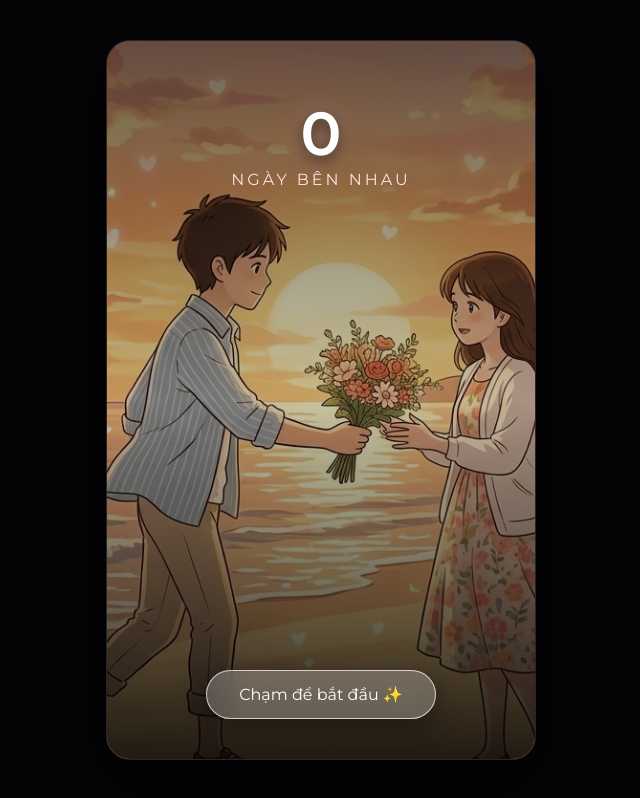
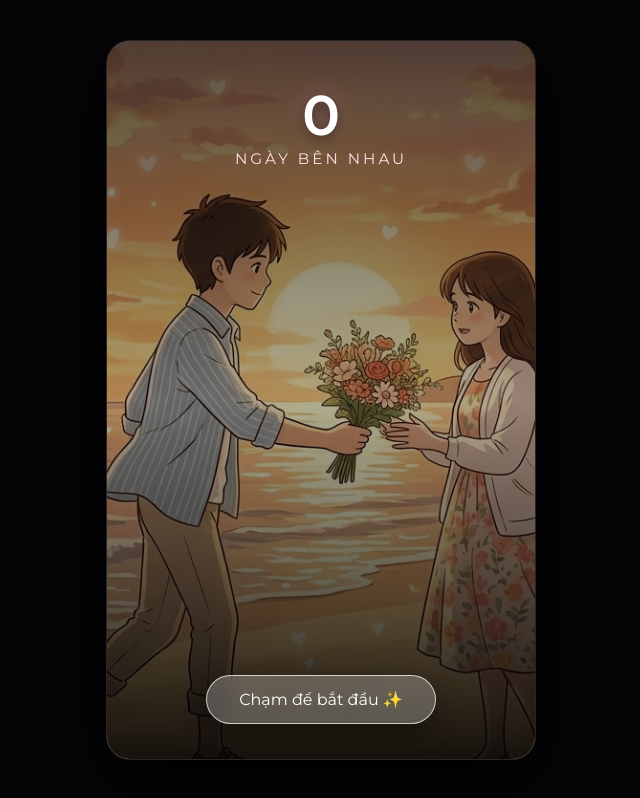
Before and after one commit to tientrung2508/ki-niem-1-nam-ben-nhau, a plain HTML site: page index.html in a window 1280 px wide. Shown: the whole page, without its empty margins (319-959 px from the left). Drawn offline with Linux system fonts and the light colour scheme.

Commit message:
Update index.html

```diff
--- a/index.html
+++ b/index.html
@@ -33,7 +33,7 @@
       flex-direction: column;
       align-items: center;
       justify-content: space-between;
-      padding: 30px 20px;
+      padding: 25px 20px;
     }
 
     .bg-image-wrapper {
@@ -60,7 +60,7 @@
     .overlay {
       position: absolute;
       top: 0; left: 0; width: 100%; height: 100%;
-      background: linear-gradient(to bottom, rgba(0,0,0,0.5) 0%, rgba(0,0,0,0.1) 50%, rgba(0,0,0,0.85) 100%);
+      background: linear-gradient(to bottom, rgba(0,0,0,0.6) 0%, rgba(0,0,0,0.2) 50%, rgba(0,0,0,0.9) 100%);
       z-index: 2;
     }
 
@@ -68,33 +68,40 @@
       position: relative;
       z-index: 10;
       text-align: center;
-      margin-top: 25px;
+      margin-top: 15px;
       width: 100%;
+      padding: 0 10px;
     }
 
     .counter-number {
-      font-size: 3.8rem;
+      font-size: 3.5rem;
       font-weight: 700;
       color: #fff;
       text-shadow: 0 4px 15px rgba(0,0,0,0.8), 0 0 20px rgba(255,182,193,0.6);
     }
 
     .counter-label {
-      font-size: 1rem;
+      font-size: 0.95rem;
       letter-spacing: 3px;
       text-transform: uppercase;
       color: #ffe0e6;
-      margin-bottom: 10px;
+      margin-bottom: 15px;
     }
 
+    /* ĐÃ SỬA: Tăng khoảng cách chữ, cho phép xuống dòng mượt mà không bị mất chữ */
     .message-text {
       font-family: 'Dancing Script', cursive;
-      font-size: 1.8rem;
+      font-size: 1.65rem;
       color: #ffccd5;
       text-shadow: 0 2px 10px rgba(0, 0, 0, 0.9);
-      min-height: 95px;
-      padding: 0 10px;
-      line-height: 1.4;
+      min-height: 120px;
+      line-height: 1.5;
+      letter-spacing: 1px;       /* Tạo khoảng cách giữa các chữ cái */
+      word-spacing: 3px;         /* Tạo khoảng cách rõ ràng giữa các từ */
+      white-space: normal;       /* Cho phép xuống dòng tự nhiên */
+      word-wrap: break-word;     /* Tự ngắt dòng khi câu quá dài */
+      display: block;
+      margin: 0 auto;
     }
 
     .controls-area {
@@ -244,7 +251,7 @@
       };
     }
 
-    // Hiệu ứng gõ từng ký tự một
+    // ĐÃ SỬA: Chỉnh tốc độ gõ chữ chậm lại (110ms/ký tự) giúp đọc rất vừa nhịp
     function typeWriterEffect(text) {
       const messageElement = document.getElementById('finalMessage');
       messageElement.innerText = '';
@@ -259,11 +266,11 @@
         } else {
           clearInterval(typeTimer);
         }
-      }, 75); // Tốc độ gõ chữ dịu nhẹ (75ms/chữ)
+      }, 110);
     }
 
     function startLinearSlideshow() {
-      // 15000ms = 15 giây mỗi tấm hình
+      // Dừng 15 giây mỗi tấm
       slideTimer = setInterval(() => {
         if (currentIndex < totalImages - 1) {
           currentIndex++;
@@ -280,7 +287,6 @@
         img.classList.toggle('active', i === index);
       });
 
-      // Tự động gõ chữ cho từng slide
       typeWriterEffect(messages[index] || messages[0]);
 
       if (index === totalImages - 1) {
```
